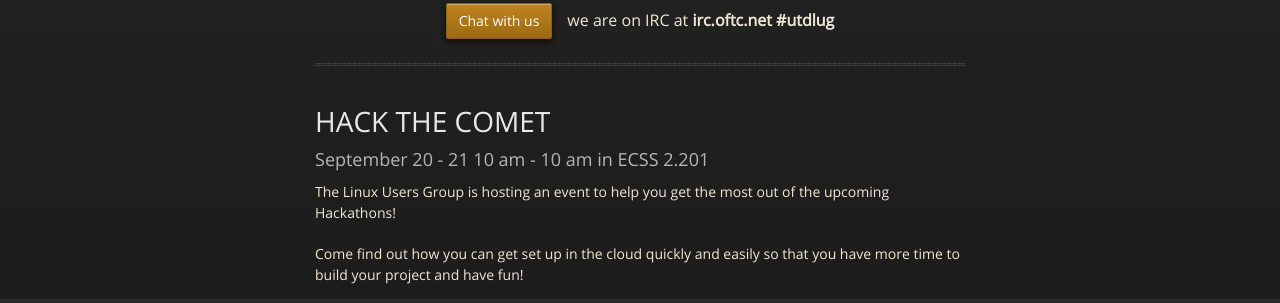
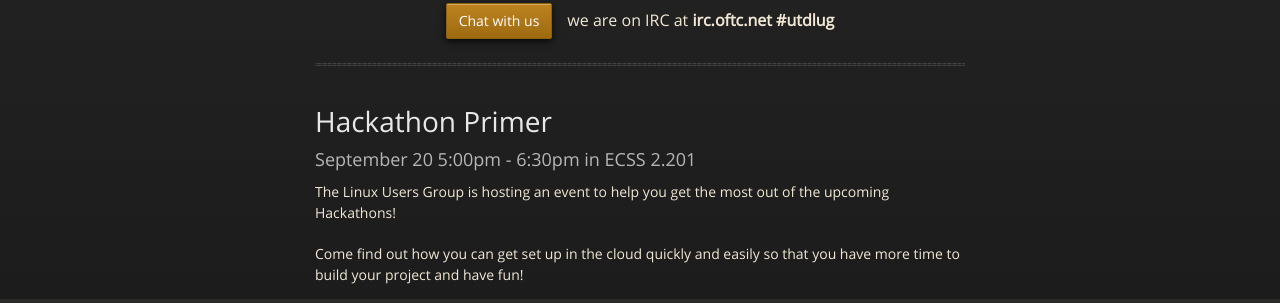
Before and after one commit to utdlug/lug-site, a Node project: template views/index.jade in a window 1280 px wide. Shown: the part 501-804 px from the top of the page. Run offline with Node 20 templates, Linux system fonts and the light colour scheme; the template is opened without the code that fills it, so the values that code supplies are empty.

Commit message:
super finish update event

```diff
--- a/views/index.jade
+++ b/views/index.jade
@@ -1,8 +1,8 @@
 extends layout
 
 block content
-    h1 HACK THE COMET
-    h3 September 20 - 21 10 am - 10 am in ECSS 2.201
+    h1 Hackathon Primer
+    h3 September 20 5:00pm - 6:30pm in ECSS 2.201
     p The Linux Users Group is hosting an event to help you get the most out of the upcoming Hackathons!
     p Come find out how you can get set up in the cloud quickly and easily so that you have more time to build your project and have fun!
     p Members of LUG will host a one hour discussion on Git + GitHub and spinning up cloud infrastructure on AWS, Google, etc.
```
